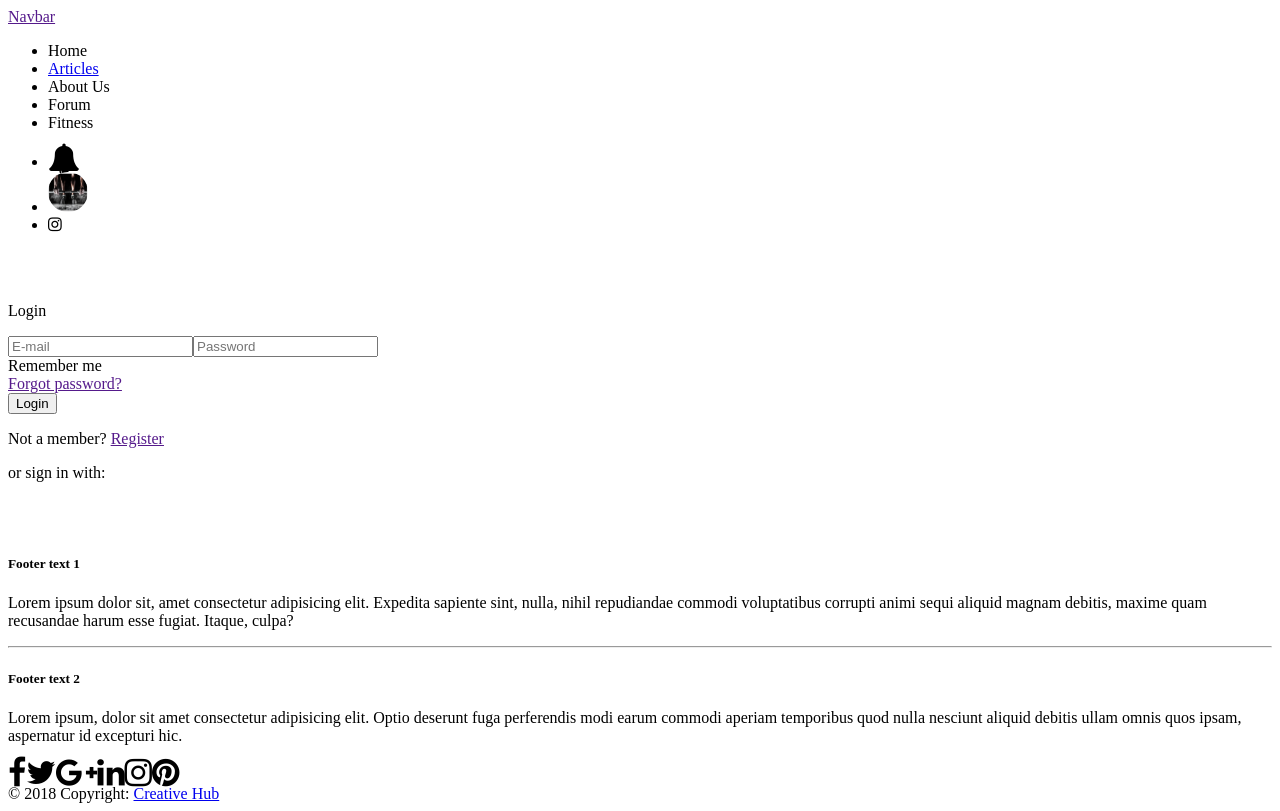
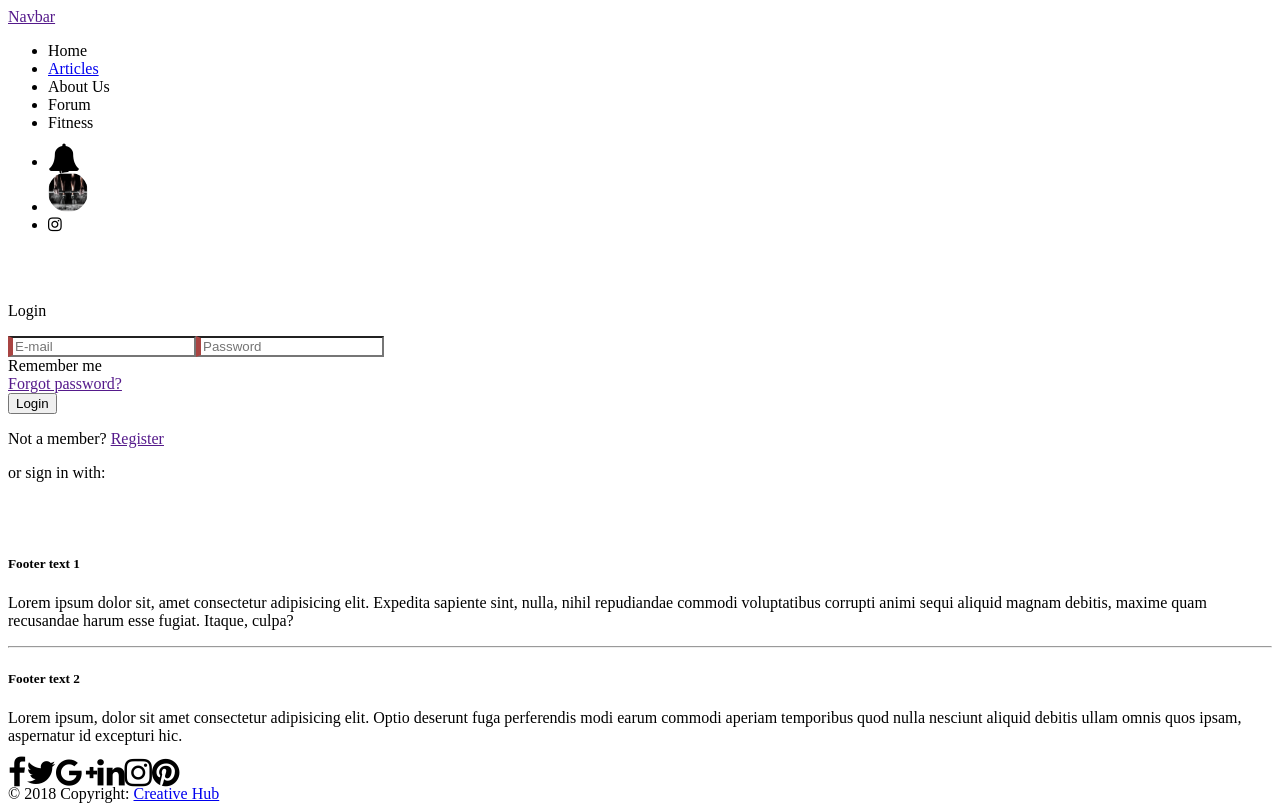
Before and after one commit to ThisuriBandaranayake/CheerForUsFront, an Angular app: page /login in a window 1280 px wide. Built offline with nearby package versions, Linux system fonts and the light colour scheme; what angular-bootstrap-md would draw is missing.

Commit message:
Validations

```diff
--- a/src/app/login/login.component.html
+++ b/src/app/login/login.component.html
@@ -11,11 +11,29 @@
             <p class="h4 mb-4"> Login</p>
 
             <!-- Email -->
-            <input type="email" id="defaultLoginFormEmail" class="form-control mb-4" placeholder="E-mail" name="email" [(ngModel)]="email">
+            <input type="email" id="email"  class="form-control mb-4" placeholder="E-mail" name="email" required minlength="5" [(ngModel)]="email" #name="ngModel" >
+            <div *ngIf="name.invalid && (name.dirty || name.touched)"
+    class="alert alert-danger">
 
+  <div *ngIf="name.errors.required">
+    Email is required.
+  </div>
+  <div *ngIf="name.errors.minlength">
+   Invalid email.
+  </div>
+</div>
             <!-- Password -->
-            <input type="password" id="defaultLoginFormPassword" class="form-control mb-4" placeholder="Password" name="password" [(ngModel)]="password">
+            <input type="password" id="defaultLoginFormPassword" class="form-control mb-4" placeholder="Password" name="password" required minlength="6" [(ngModel)]="password"   #pword="ngModel" >
+            <div *ngIf="pword.invalid && (pword.dirty || pword.touched)"
+    class="alert alert-danger">
 
+  <div *ngIf="pword.errors.required">
+   Password Required.
+  </div>
+  <div *ngIf="pword.errors.minlength">
+   Password must contain atleast 6 characters.
+  </div>
+</div>
             <div class="d-flex justify-content-around">
               <div>
                 <!-- Remember me -->
--- a/src/app/login/login.component.scss
+++ b/src/app/login/login.component.scss
@@ -0,0 +1,7 @@
+.ng-valid[required], .ng-valid.required  {
+    border-left: 5px solid #42A948; /* green */
+  }
+
+  .ng-invalid:not(form)  {
+    border-left: 5px solid #a94442; /* red */
+  }
--- a/src/app/login/login.component.ts
+++ b/src/app/login/login.component.ts
@@ -4,7 +4,7 @@ import { HttpClient, HttpHeaders } from '@angular/common/http';
 import { Router } from "@angular/router";
 import { AuthService } from '../auth.service';
 import { stringify } from '@angular/core/src/util';
-
+import { FormControl } from '@angular/forms';
 
 @Component({
   selector: 'app-login',
@@ -13,6 +13,7 @@ import { stringify } from '@angular/core/src/util';
 })
 export class LoginComponent implements OnInit {
   loginForm: FormGroup;
+
   submitted = false;
   //  public form={
   //     email:null,
@@ -27,7 +28,8 @@ export class LoginComponent implements OnInit {
   //     email:string;
   //     password:string;
   // response :string;
-  elegantForm: FormGroup;
+
+ // elegantForm: FormGroup;
   constructor(public fb: FormBuilder,
     private http: HttpClient,
     private router: Router,
```
